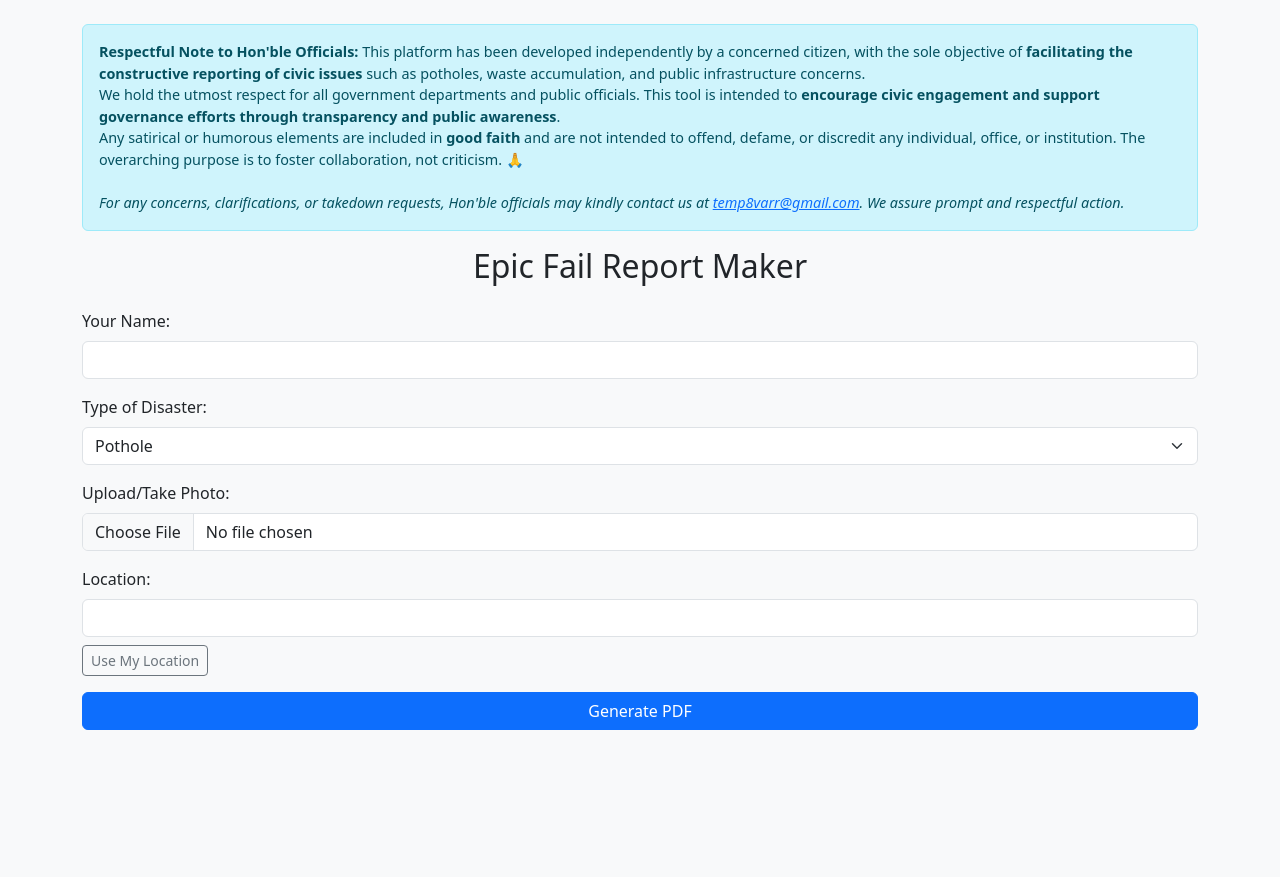
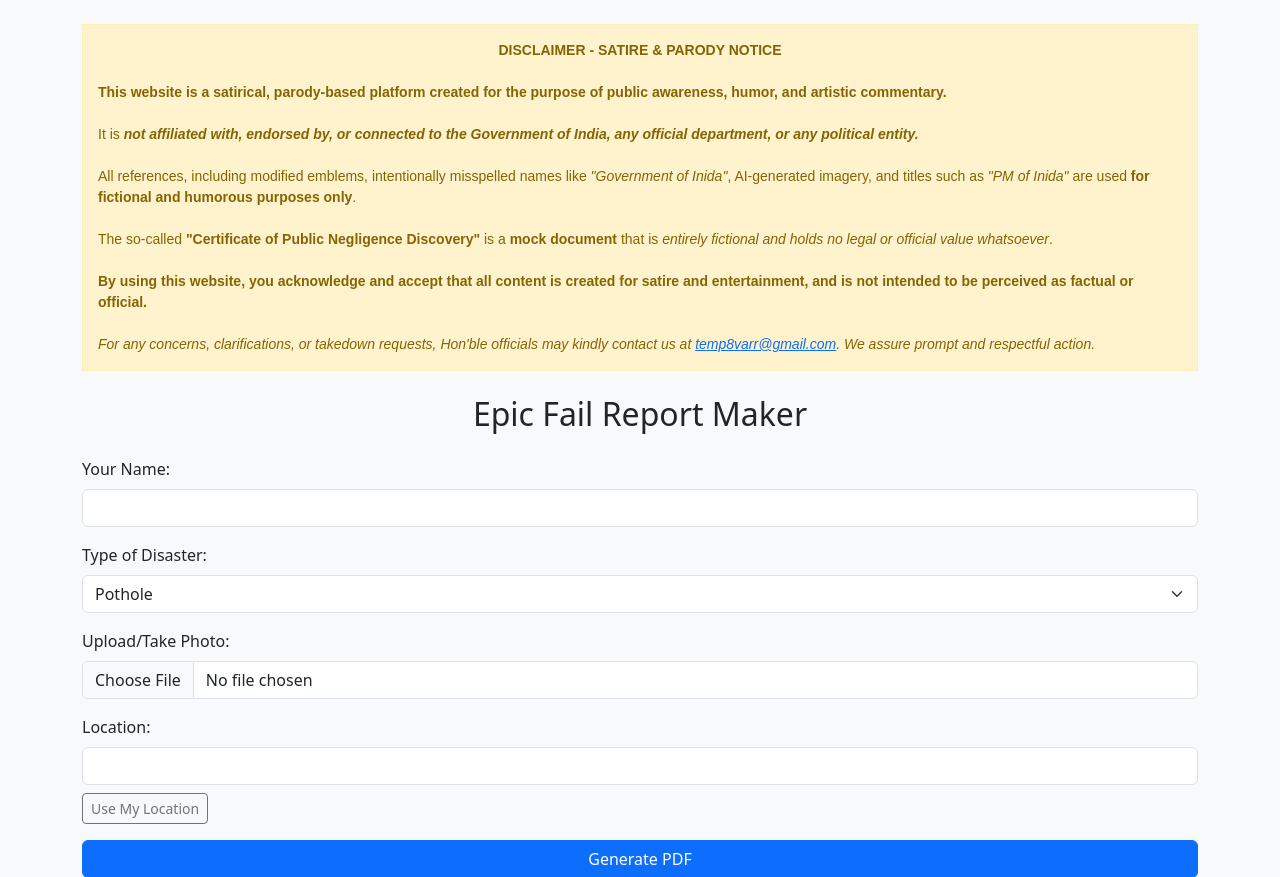
Before and after one commit to itsrajadarsh/stillInHope, a Flask app: page / in a window 1280 px wide. Shown: the top 877 px of the page. Before the commit the page ends 730 px from the top, so only its background shows below. Run offline with Flask 3, Linux system fonts and the light colour scheme.

Commit message:
disclemer update

```diff
--- a/requirements.txt
+++ b/requirements.txt
@@ -1,5 +1,4 @@
 Flask
-gunicorn
 reportlab
 PyMuPDF
 Pillow
--- a/templates/index.html
+++ b/templates/index.html
@@ -14,26 +14,50 @@
     <div class="container py-4">
       <!-- Respectful Note -->
       <div
-        class="alert alert-info small"
-        role="alert"
-        style="font-size: 0.9rem"
+        style="
+          background-color: #fff3cd;
+          color: #856404;
+          border: 1px solid #ffeeba;
+          padding: 15px;
+          font-family: Arial, sans-serif;
+          font-size: 14px;
+        "
       >
-        <strong>Respectful Note to Hon'ble Officials:</strong>
-        This platform has been developed independently by a concerned citizen,
-        with the sole objective of
-        <strong>facilitating the constructive reporting of civic issues</strong>
-        such as potholes, waste accumulation, and public infrastructure
-        concerns.<br />
-        We hold the utmost respect for all government departments and public
-        officials. This tool is intended to
+        <div class="text-center">
+          <strong>DISCLAIMER - SATIRE & PARODY NOTICE</strong><br /><br />
+        </div>
+
         <strong
-          >encourage civic engagement and support governance efforts through
-          transparency and public awareness</strong
-        >.<br />
-        Any satirical or humorous elements are included in
-        <strong>good faith</strong> and are not intended to offend, defame, or
-        discredit any individual, office, or institution. The overarching
-        purpose is to foster collaboration, not criticism. 🙏<br /><br />
+          >This website is a satirical, parody-based platform created for the
+          purpose of public awareness, humor, and artistic commentary.</strong
+        ><br /><br />
+
+        It is
+        <strong
+          ><em
+            >not affiliated with, endorsed by, or connected to the Government of
+            India, any official department, or any political entity.</em
+          ></strong
+        ><br /><br />
+
+        All references, including modified emblems, intentionally misspelled
+        names like <em>"Government of Inida"</em>, AI-generated imagery, and
+        titles such as <em>"PM of Inida"</em> are used
+        <strong>for fictional and humorous purposes only</strong>.<br /><br />
+
+        The so-called
+        <strong>"Certificate of Public Negligence Discovery"</strong> is a
+        <strong>mock document</strong> that is
+        <em
+          >entirely fictional and holds no legal or official value
+          whatsoever</em
+        >.<br /><br />
+
+        <strong
+          >By using this website, you acknowledge and accept that all content is
+          created for satire and entertainment, and is not intended to be
+          perceived as factual or official.</strong
+        ><br /><br />
         <em
           >For any concerns, clarifications, or takedown requests, Hon'ble
           officials may kindly contact us at
@@ -42,7 +66,7 @@
         >
       </div>
 
-      <h2 class="text-center mb-4">Epic Fail Report Maker</h2>
+      <h2 class="text-center my-4">Epic Fail Report Maker</h2>
 
       <form id="reportForm" enctype="multipart/form-data">
         <!-- Name -->
@@ -377,11 +401,11 @@
     <!--    });-->
     <!--</script>-->
 
-    <script>
+    <!-- <script>
       // Ping server every 10 minutes to keep it awake
       setInterval(() => {
         fetch("/", { cache: "no-store" }).catch(() => {});
       }, 10 * 60 * 1000); // 10 minutes
-    </script>
+    </script> -->
   </body>
 </html>
```
